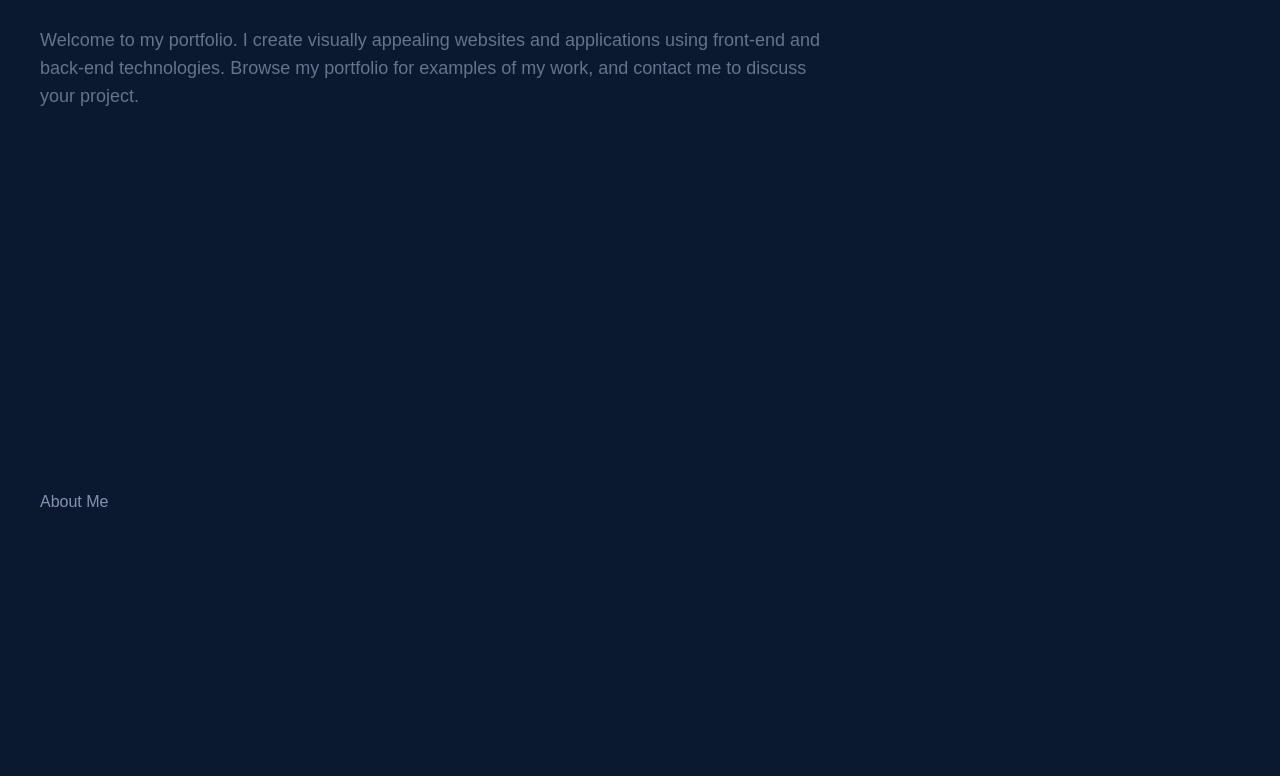
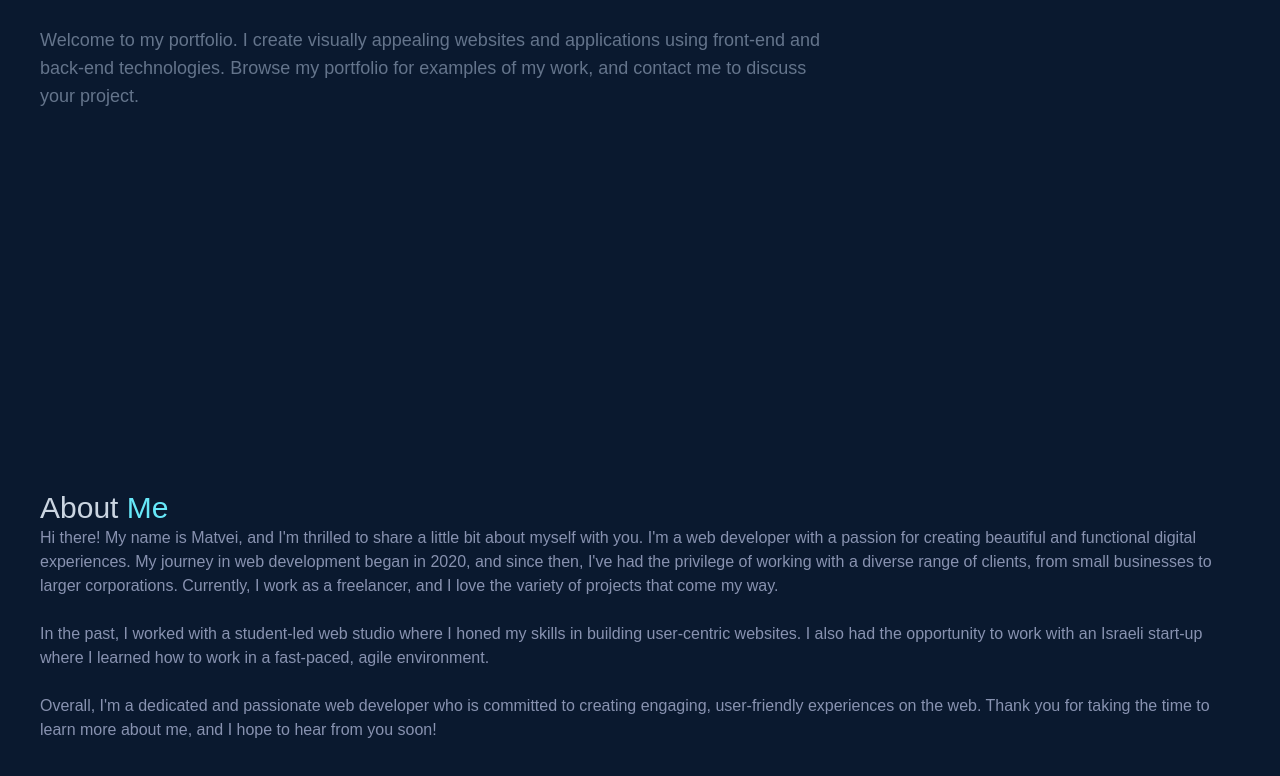
Before and after one commit to matveisch/portfolio, a Next.js app: page / in a window 1280 px wide. Shown: the part 394-1170 px from the top of the page. Before the commit the page ends 1008 px from the top, so only its background shows below. Built offline with nearby package versions, Linux system fonts and the light colour scheme.

Commit message:
added great about me description

```diff
--- a/src/sections/About.tsx
+++ b/src/sections/About.tsx
@@ -1,7 +1,26 @@
 export default function About() {
   return (
     <section className="py-[100px]">
-      <h1>About Me</h1>
+      <h1 className="text-3xl text-slate-300">
+        About <span className="text-cyan-300">Me</span>
+      </h1>
+      <div>
+        <p>
+          Hi there! My name is Matvei, and I'm thrilled to share a little bit about myself with you. I'm a web developer
+          with a passion for creating beautiful and functional digital experiences. My journey in web development began
+          in 2020, and since then, I've had the privilege of working with a diverse range of clients, from small
+          businesses to larger corporations. Currently, I work as a freelancer, and I love the variety of projects that
+          come my way.
+          <br /> <br />
+          In the past, I worked with a student-led web studio where I honed my skills in building user-centric websites.
+          I also had the opportunity to work with an Israeli start-up where I learned how to work in a fast-paced, agile
+          environment.
+          <br /> <br />
+          Overall, I'm a dedicated and passionate web developer who is committed to creating engaging, user-friendly
+          experiences on the web. Thank you for taking the time to learn more about me, and I hope to hear from you
+          soon!
+        </p>
+      </div>
     </section>
   );
 }
```
